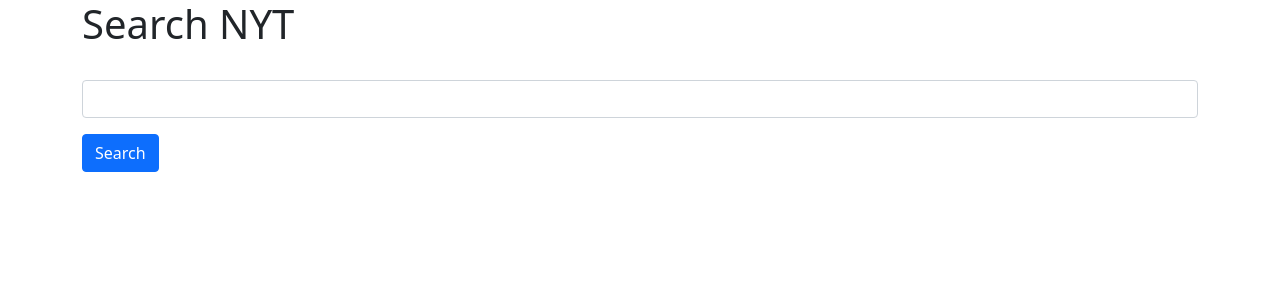
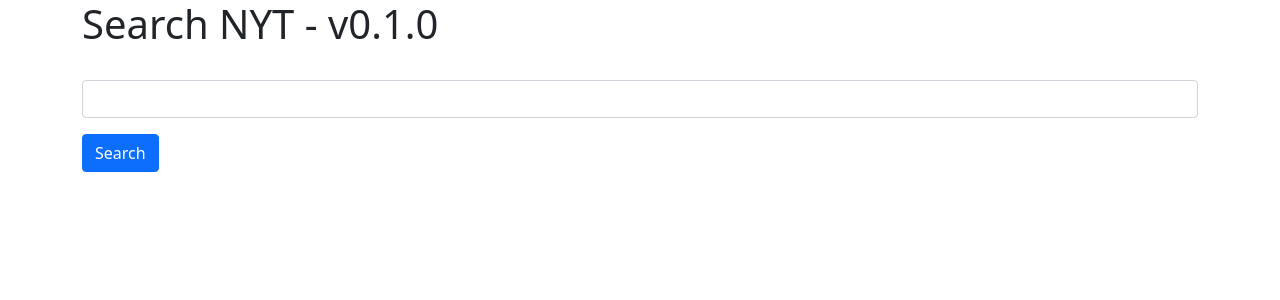
Before and after one commit to chewhx/gcloud-helloworld, a React (Create React App) app in the folder client/: page / in a window 1280 px wide. Shown: the top 300 px of the page. Built offline with nearby package versions, Linux system fonts and the light colour scheme.

Commit message:
add title

```diff
--- a/client/src/App.js
+++ b/client/src/App.js
@@ -25,7 +25,7 @@
       <Row>
         <Form.Group>
           <Form.Label htmlFor="searchbar">
-            <h1>Search NYT</h1>
+            <h1>Search NYT - v0.1.0</h1>
           </Form.Label>
           <Form.Control
             className="my-3"
```
